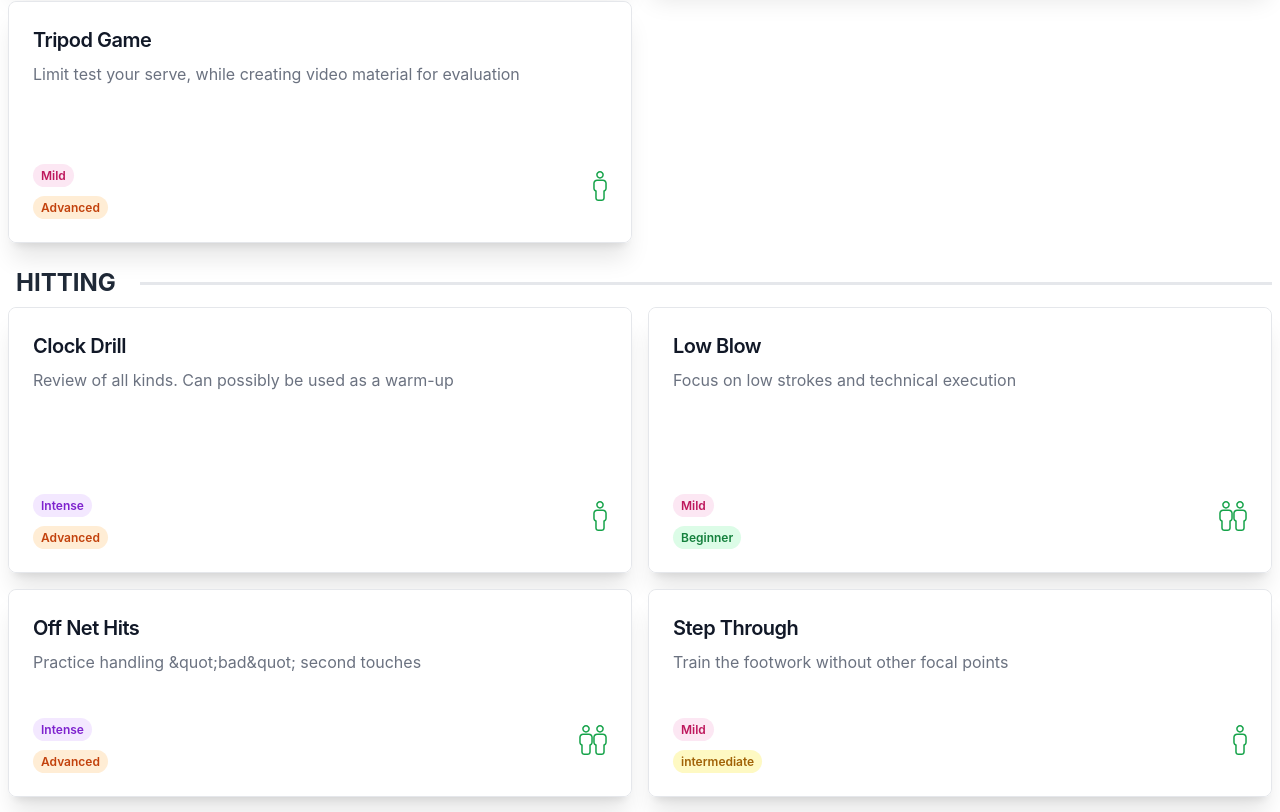
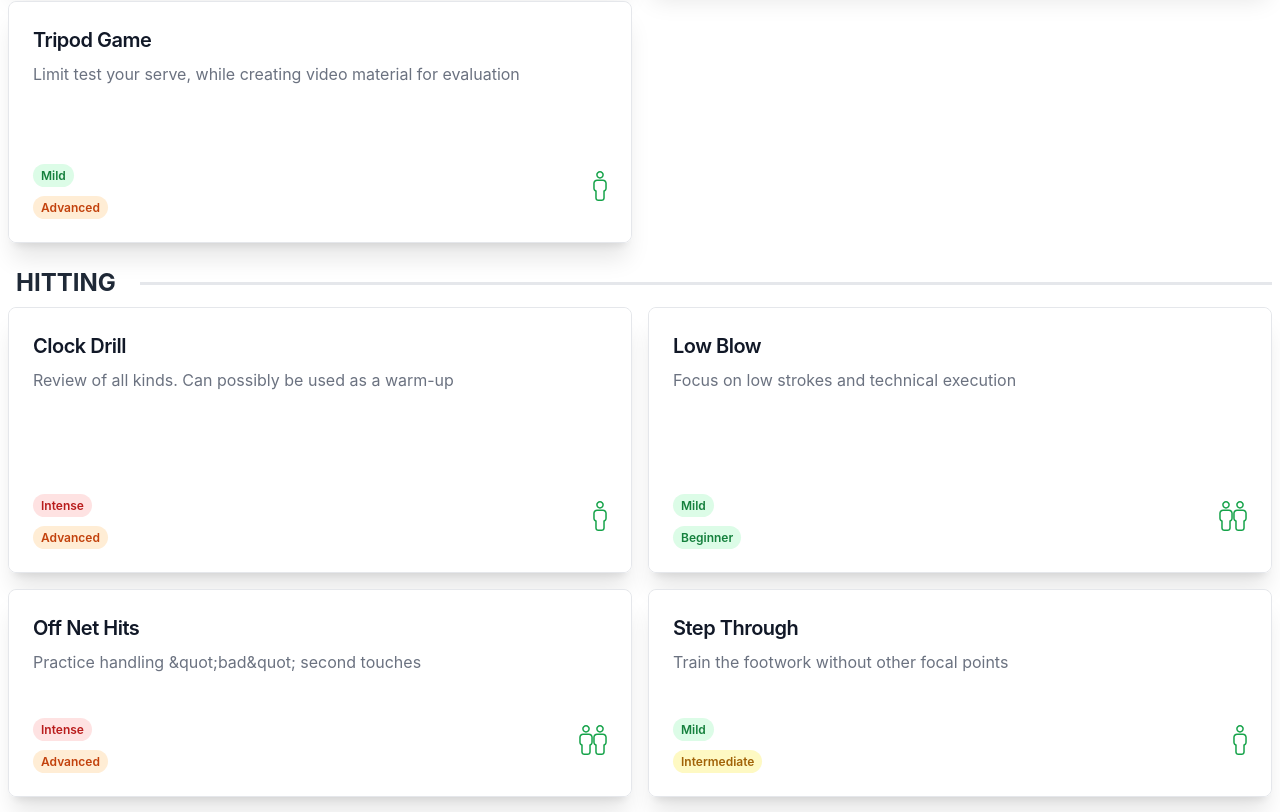
Before and after one commit to AndersSpringborg/learn.roundnet, a Next.js app: page /bible/Drills/overview in a window 1280 px wide. Shown: the part 795-1607 px from the top of the page. Built offline with nearby package versions, Linux system fonts and the light colour scheme.

Commit message:
refactor drills

```diff
--- a/components/Drills/DrillCard.tsx
+++ b/components/Drills/DrillCard.tsx
@@ -1,6 +1,9 @@
 import {Drill} from "../../data/localization";
 import {useState} from "react";
 import {ParticipantLogo} from "../Logos";
+import {DrillIntensity} from "./DrillIntensity";
+import {DrillDifficulty} from "./DrillDifficulty";
+
 
 export const DrillCard = ({drill}: { drill: Drill }) => {
     const [isFlipped, setIsFlipped] = useState(false);
@@ -28,51 +31,11 @@ export const DrillCard = ({drill}: { drill: Drill }) => {
                         </p>
                         <div className="flex justify-between ">
                             <div className="">
-                                <div className="py-2">
-                                    {drill.intensity === 1 && (
-                                        <span
-                                            className="px-2 py-1 text-xs font-semibold text-pink-700 bg-pink-100 rounded-full dark:text-green-100 dark:bg-green-700">
-                      Mild
-                    </span>
-                                    )}
-                                    {drill.intensity === 2 && (
-                                        <span
-                                            className="px-2 py-1 text-xs font-semibold text-yellow-700 bg-yellow-100 rounded-full dark:text-yellow-100 dark:bg-yellow-700">
-                      Moderate
-                    </span>
-                                    )}
-                                    {drill.intensity === 3 && (
-                                        <span
-                                            className="px-2 py-1 text-xs font-semibold text-purple-700 bg-purple-100 rounded-full dark:text-red-100 dark:bg-red-700">
-                      Intense
-                    </span>
-                                    )}
+                                <div className="py-2">{
+                                    <DrillIntensity drill={drill}/>}
                                 </div>
                                 <div>
-                                    {drill.difficulty === 1 && (
-                                        <span
-                                            className="px-2 py-1 text-xs font-semibold text-green-700 bg-green-100 rounded-full dark:text-green-100 dark:bg-green-700">
-                      Beginner
-                    </span>
-                                    )}
-                                    {drill.difficulty === 2 && (
-                                        <span
-                                            className="px-2 py-1 text-xs font-semibold text-yellow-700 bg-yellow-100 rounded-full dark:text-yellow-100 dark:bg-yellow-700">
-                      intermediate
-                    </span>
-                                    )}
-                                    {drill.difficulty === 3 && (
-                                        <span
-                                            className="px-2 py-1 text-xs font-semibold text-orange-700 bg-orange-100 rounded-full dark:text-red-100 dark:bg-red-700">
-                      Advanced
-                    </span>
-                                    )}
-                                    {drill.difficulty === 4 && (
-                                        <span
-                                            className="px-2 py-1 text-xs font-semibold text-red-700 bg-red-100 rounded-full dark:text-red-100 dark:bg-red-700">
-                      Expert
-                    </span>
-                                    )}
+                                    <DrillDifficulty drill={drill}/>
                                 </div>
                             </div>
                             <div className="flex items-center">
--- /dev/null
+++ b/components/Drills/DrillDifficulty.tsx
@@ -0,0 +1,35 @@
+import {Drill} from "../../data/localization";
+import {RoundedSpan} from "../RoundedSpan";
+
+export function DrillDifficulty({drill}: { drill: Drill }) {
+
+    const drillDifficultyToColor = (difficulty: (Drill['difficulty'])) => {
+        switch (difficulty) {
+            case 1:
+                return "text-green-700 bg-green-100 dark:text-green-100 dark:bg-green-700";
+            case 2:
+                return "text-yellow-700 bg-yellow-100 dark:text-yellow-100 dark:bg-yellow-700";
+            case 3:
+                return "text-orange-700 bg-orange-100 dark:text-orange-100 dark:bg-orange-700";
+            case 4:
+                return "text-red-700 bg-red-100 dark:text-red-100 dark:bg-red-700";
+        }
+    }
+    const drillDifficultyToText = (difficulty: (Drill['difficulty'])) => {
+        switch (difficulty) {
+            case 1:
+                return "Beginner";
+            case 2:
+                return "Intermediate";
+            case 3:
+                return "Advanced";
+            case 4:
+                return "Expert";
+        }
+
+    }
+
+    return <RoundedSpan className={drillDifficultyToColor(drill.difficulty)}>
+        {drillDifficultyToText(drill.difficulty)}
+    </RoundedSpan>;
+}
--- /dev/null
+++ b/components/Drills/DrillIntensity.tsx
@@ -0,0 +1,33 @@
+import {Drill} from "../../data/localization";
+import {RoundedSpan} from "../RoundedSpan";
+
+export function DrillIntensity({drill}: { drill: Drill }) {
+    const drillIntensityToColor = (intensity: (Drill['intensity'])) => {
+        switch (intensity) {
+            case 1:
+                return "text-green-700 bg-green-100 dark:text-green-100 dark:bg-green-700";
+            case 2:
+                return "text-yellow-700 bg-yellow-100 dark:text-yellow-100 dark:bg-yellow-700";
+            case 3:
+                return "text-red-700 bg-red-100 dark:text-red-100 dark:bg-red-700";
+        }
+    }
+
+    const drillIntensityToText = (intensity: (Drill['intensity'])) => {
+        switch (intensity) {
+            case 1:
+                return "Mild";
+            case 2:
+                return "Moderate";
+            case 3:
+                return "Intense";
+        }
+    }
+
+    const colorClasses = drillIntensityToColor(drill.intensity);
+    const text = drillIntensityToText(drill.intensity);
+
+    return <RoundedSpan className={colorClasses}>
+        {text}
+    </RoundedSpan>;
+}
--- /dev/null
+++ b/components/RoundedSpan.tsx
@@ -0,0 +1,5 @@
+export const RoundedSpan = ({children, className}: { children: React.ReactNode, className: string }) => <span
+    className={"px-2 py-1 text-xs font-semibold rounded-full " + className
+    }>
+        {children}
+    </span>;
--- a/data/localization.ts
+++ b/data/localization.ts
@@ -13,8 +13,8 @@ export type Drill = {
   equipment?: string;
   participants_min: number;
   participants_max: number;
-  difficulty: number;
-  intensity: number;
+  difficulty: 1 | 2 | 3 | 4 ;
+  intensity: 1 | 2 | 3 ;
   purpose: string;
   explanation: string;
   variations?: string;
```
